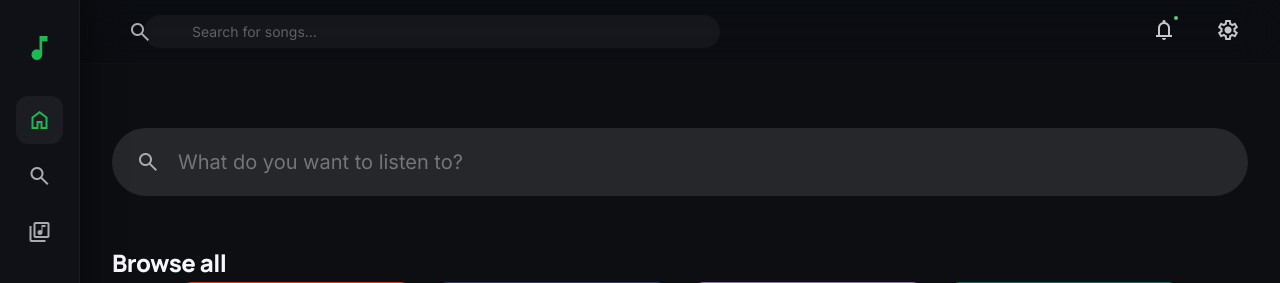
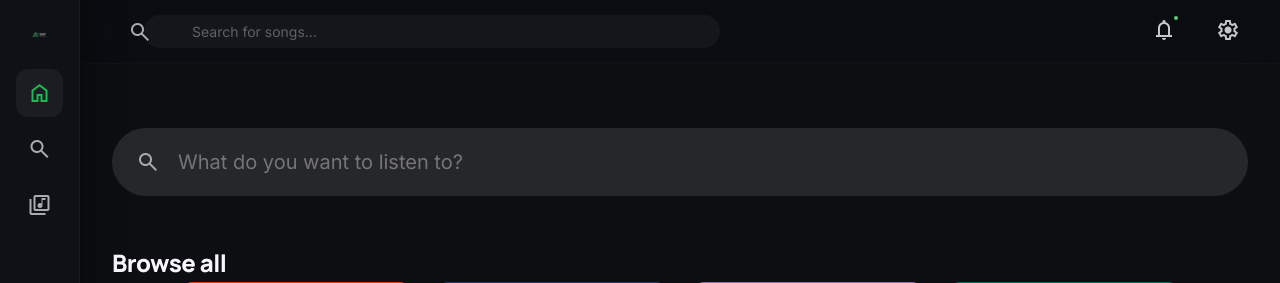
Before and after one commit to smakhter10/sonic-prism, a PHP site: page /search.php in a window 1280 px wide. Shown: the top 283 px of the page. Run offline with PHP 8.4, Linux system fonts and the light colour scheme.

Commit message:
Updated logo and favicon across all pages

```diff
--- a/artist-top.php
+++ b/artist-top.php
@@ -8,6 +8,9 @@
     <!-- Google Fonts -->
     <link href="https://fonts.googleapis.com/css2?family=Manrope:wght@400;600;700;800&family=Inter:wght@400;500;600;700&display=swap" rel="stylesheet">
     <link href="https://fonts.googleapis.com/css2?family=Material+Symbols+Outlined:wght,FILL@100..700,0..1&display=swap" rel="stylesheet">
+
+    <!-- Favicon -->
+    <link rel="icon" type="image/png" href="assets/images/favicon.png">
 
     <!-- Custom Styles -->
     <link rel="stylesheet" href="assets/css/style.css">
--- a/artist.php
+++ b/artist.php
@@ -8,6 +8,9 @@
     <!-- Google Fonts -->
     <link href="https://fonts.googleapis.com/css2?family=Manrope:wght@400;700;800&family=Inter:wght@400;500;600&display=swap" rel="stylesheet">
     <link href="https://fonts.googleapis.com/css2?family=Material+Symbols+Outlined:wght,FILL@100..700,0..1&display=swap" rel="stylesheet">
+
+    <!-- Favicon -->
+    <link rel="icon" type="image/png" href="assets/images/favicon.png">
 
     <!-- Custom Styles -->
     <link rel="stylesheet" href="assets/css/style.css">
--- a/components/sidebar.php
+++ b/components/sidebar.php
@@ -1,8 +1,9 @@
 <aside class="sidebar" id="sidebar">
     <!-- Logo -->
     <div class="sidebar-logo">
-        <span class="logo-text">Sonic Prism</span>
-        <span class="logo-icon material-symbols-outlined">music_note</span>
+        <a href="index.html" style="display: block; width: 100%;">
+            <img src="assets/images/logo.png" alt="Sonic Prism" style="width: 140px; height: auto; object-fit: contain;">
+        </a>
     </div>
 
     <!-- Main Navigation -->
--- a/index.php
+++ b/index.php
@@ -8,6 +8,8 @@
     <!-- Google Fonts -->
     <link href="https://fonts.googleapis.com/css2?family=Manrope:wght@400;500;600;700;800&family=Inter:wght@400;500;600&display=swap" rel="stylesheet">
     <link href="https://fonts.googleapis.com/css2?family=Material+Symbols+Outlined:wght,FILL@100..700,0..1&display=swap" rel="stylesheet">
+    <!-- Favicon -->
+    <link rel="icon" type="image/png" href="assets/images/favicon.png">
 
     <!-- Custom Styles -->
     <link rel="stylesheet" href="assets/css/style.css?v=2">
--- a/library.php
+++ b/library.php
@@ -8,6 +8,9 @@
     <!-- Google Fonts -->
     <link href="https://fonts.googleapis.com/css2?family=Manrope:wght@400;500;600;700;800&family=Inter:wght@400;500;600&display=swap" rel="stylesheet">
     <link href="https://fonts.googleapis.com/css2?family=Material+Symbols+Outlined:wght,FILL@100..700,0..1&display=swap" rel="stylesheet">
+
+    <!-- Favicon -->
+    <link rel="icon" type="image/png" href="assets/images/favicon.png">
 
     <!-- Custom Styles -->
     <link rel="stylesheet" href="assets/css/style.css">
--- a/playlist.php
+++ b/playlist.php
@@ -8,6 +8,9 @@
     <!-- Google Fonts -->
     <link href="https://fonts.googleapis.com/css2?family=Manrope:wght@400;600;700;800&family=Inter:wght@400;500;600;700&display=swap" rel="stylesheet">
     <link href="https://fonts.googleapis.com/css2?family=Material+Symbols+Outlined:wght,FILL@100..700,0..1&display=swap" rel="stylesheet">
+
+    <!-- Favicon -->
+    <link rel="icon" type="image/png" href="assets/images/favicon.png">
 
     <!-- Custom Styles -->
     <link rel="stylesheet" href="assets/css/style.css">
--- a/search.php
+++ b/search.php
@@ -7,6 +7,9 @@
     <!-- Google Fonts -->
     <link href="https://fonts.googleapis.com/css2?family=Manrope:wght@400;600;700;800&family=Inter:wght@400;500;600;700&display=swap" rel="stylesheet">
     <link href="https://fonts.googleapis.com/css2?family=Material+Symbols+Outlined:wght,FILL@100..700,0..1&display=swap" rel="stylesheet">
+    <!-- Favicon -->
+    <link rel="icon" type="image/png" href="assets/images/favicon.png">
+
     <!-- Custom Styles -->
     <link rel="stylesheet" href="assets/css/style.css?v=2">
     <link rel="stylesheet" href="assets/css/pages.css?v=2">
```
Also changed, not shown: artist-top.html (+6 -2 lines), artist.html (+6 -2 lines), index.html (+5 -2 lines), library.html (+6 -2 lines), playlist.html (+6 -2 lines), search.html (+6 -2 lines), assets/images/favicon.png (added).
